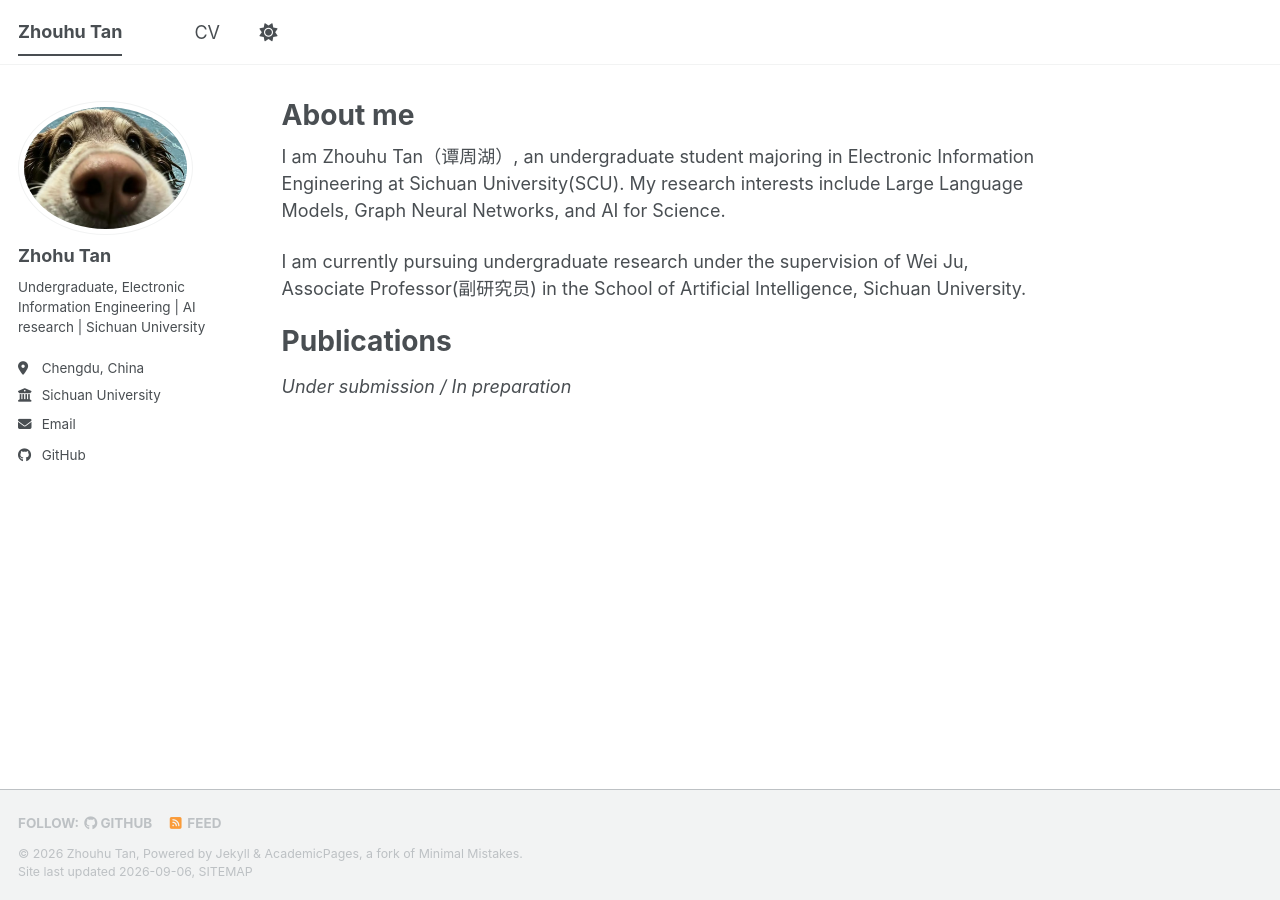
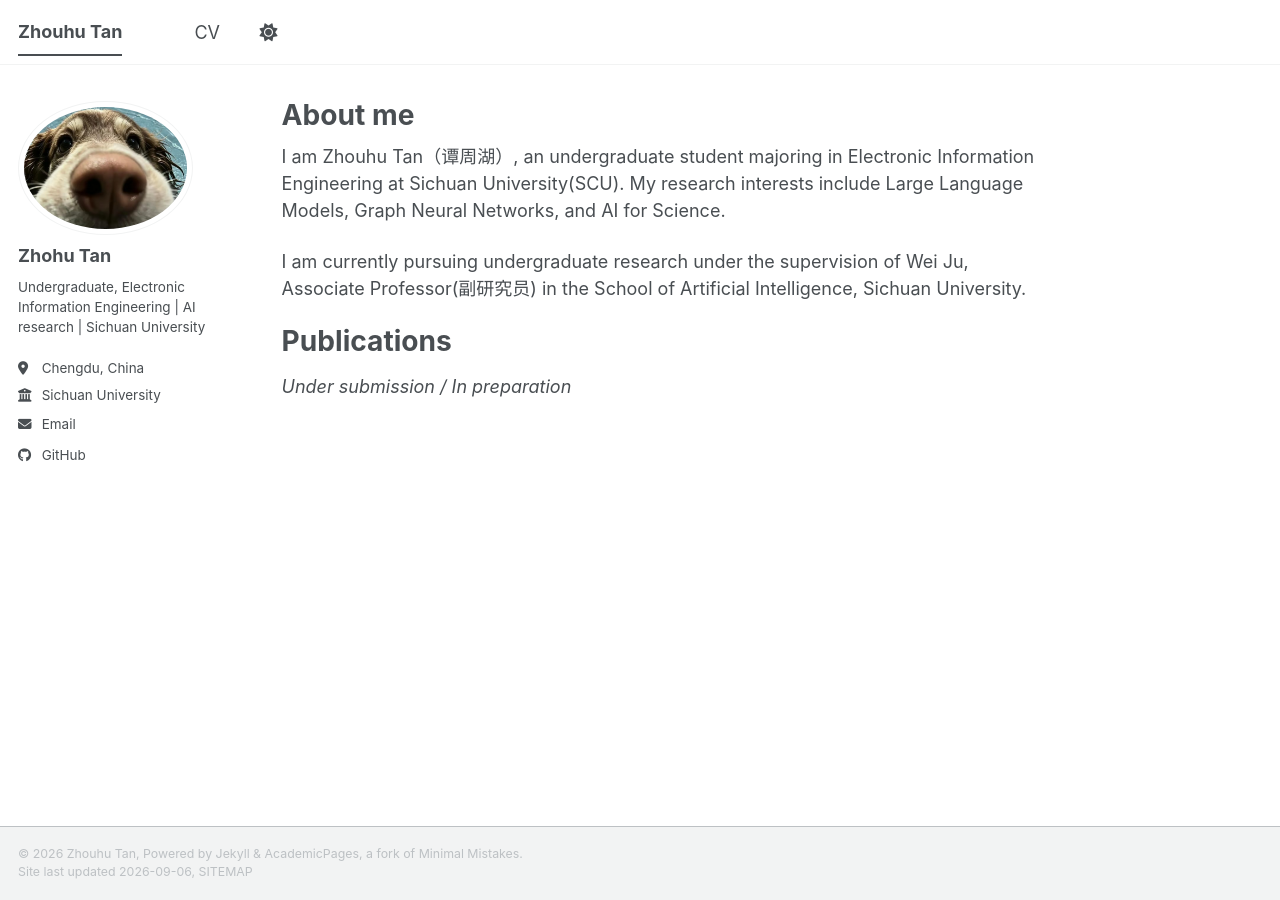
Before and after one commit to tanzhouhu/tanzhouhu.github.io, a Jekyll site: the page built from _pages/about.md, in a window 1280 px wide. Built offline with Jekyll 4.4.1, drawn with Linux system fonts in a browser that asks for light colours; a style sheet for code colours, icons or effects is not loaded.

Commit message:
Update footer.html

```diff
--- a/_includes/footer.html
+++ b/_includes/footer.html
@@ -1,22 +1,7 @@
 {% include base_path %}
 
 {% if site.author.github or site.author.bitbucket or site.atom_feed.hide != true %}
-<div class="page__footer-follow">
-  <ul class="social-icons">
-    {% if site.data.ui-text[site.locale].follow_label %}
-      <li><strong>{{ site.data.ui-text[site.locale].follow_label }}</strong></li>
-    {% endif %}
-    {% if site.author.github %}
-      <li><a href="https://github.com/{{ site.author.github }}"><i class="fab fa-github" aria-hidden="true"></i> GitHub</a></li>
-    {% endif %}
-    {% if site.author.bitbucket %}
-      <li><a href="https://bitbucket.org/{{ site.author.bitbucket }}"><i class="fab fa-bitbucket" aria-hidden="true"></i> Bitbucket</a></li>
-    {% endif %}
-    {% if site.atom_feed.hide != true %}
-    <li><a href="{% if site.atom_feed.path %}{{ site.atom_feed.path }}{% else %}{{ base_path }}/feed.xml{% endif %}"><i class="fa fa-fw fa-rss-square" aria-hidden="true"></i> {{ site.data.ui-text[site.locale].feed_label | default: "Feed" }}</a></li>
-    {% endif %}
-  </ul>
-</div>
+
 {% endif %}
 
 <div class="page__footer-copyright">
```
